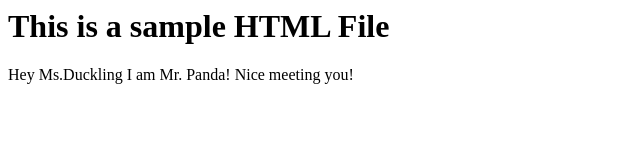
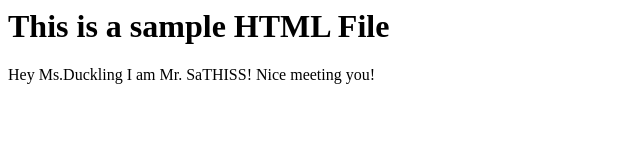
Before and after one commit to Sathish2388/GitCMDtesting, a plain HTML site: page index.html in a window 1280 px wide. Shown: the full height of the page, 0-640 px from the left. Drawn offline with Linux system fonts and the light colour scheme.

Commit message:
Modified name from panda to sathish

```diff
--- a/index.html
+++ b/index.html
@@ -4,6 +4,6 @@
   </head>
 
   <body>
-    Hey Ms.Duckling I am Mr. Panda! Nice meeting you!<br />
+    Hey Ms.Duckling I am Mr. SaTHISS! Nice meeting you!<br />
   </body>
 </html>
```
